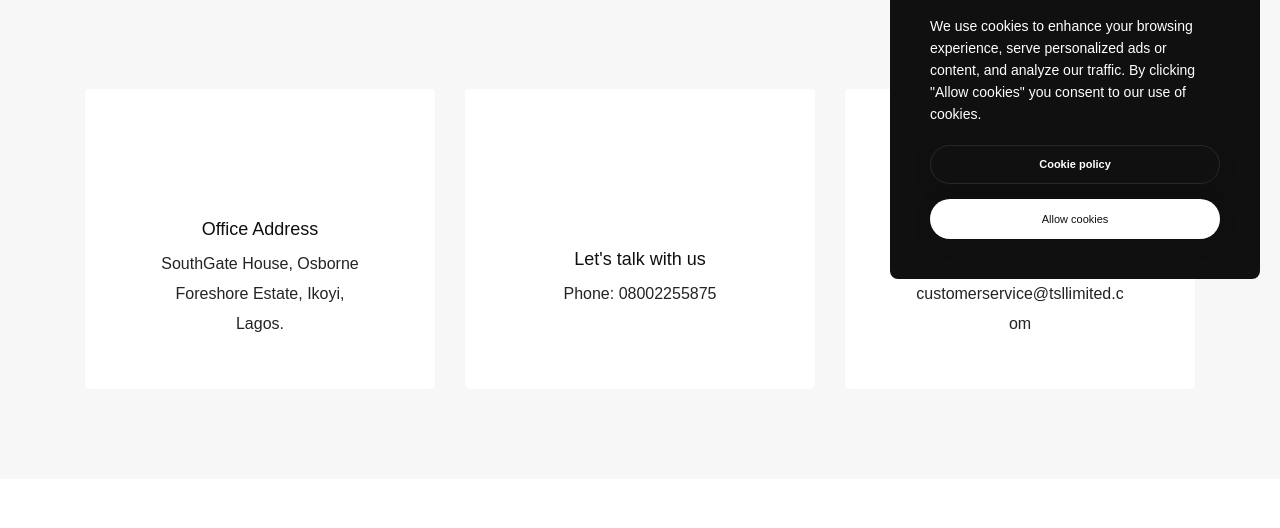
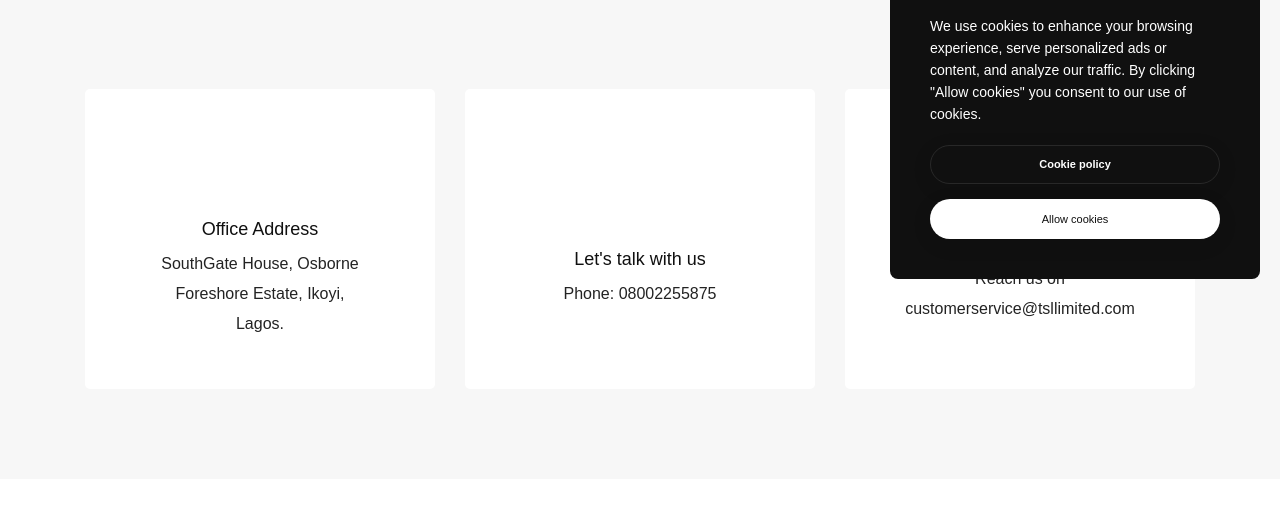
Before and after one commit to idongataide/tsl, a PHP site: template views/contact.php in a window 1280 px wide. Shown: the part 501-1029 px from the top of the page. Run offline with PHP 8.4, Linux system fonts and the light colour scheme; the template is opened without the code that fills it, so the values that code supplies are empty; some libraries are stand-ins or nearby versions; some web fonts are replaced.

Commit message:
first commit

```diff
--- a/views/contact.php
+++ b/views/contact.php
@@ -77,7 +77,7 @@
                                 <div class="rotate-content-front z-index-2">
                                     <i class="line-icon-Mail-Read icon-extra-large text-base-color mb-25px"></i>
                                     <div class="fs-18 text-dark-gray fw-500 mb-5px">Need live support?</div>
-                                    <span class="w-60 lg-w-75 md-w-70 xs-w-60 d-block m-auto">Reach us on customerservice@tsllimited.com</span>
+                                    <span class="w-70 lg-w-75 md-w-70 xs-w-60 d-block m-auto">Reach us on customerservice@tsllimited.com</span>
 
                                 </div>
                             </div>
```
